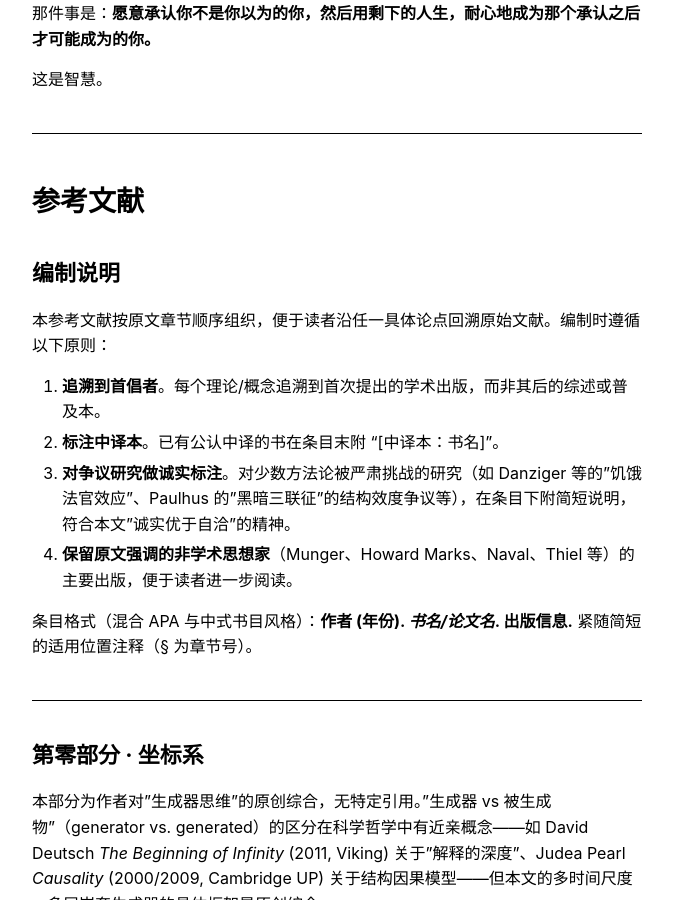
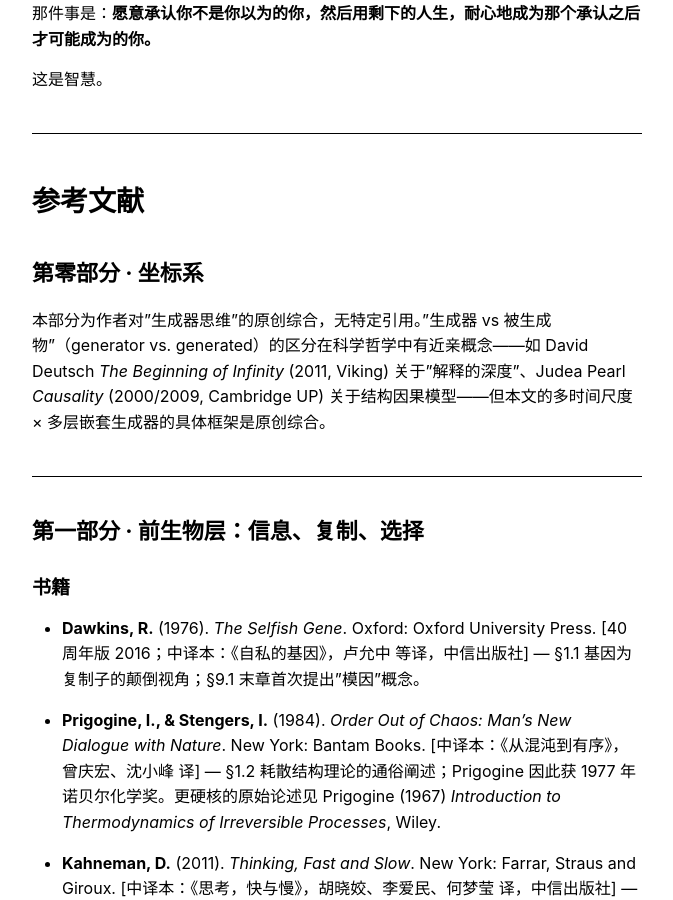
Before and after one commit to elemer1/elemer1.github.io, a Jekyll site: the page built from _markdown/人性的生成器.md, in a window 1280 px wide and 900 px high, scrolled down 44980 px. Shown: the whole window, without its empty margins (303-976 px from the left). Built offline with Jekyll 4.4.1, drawn with Linux system fonts in a browser that asks for light colours.

Commit message:
Update 人性的生成器.md

```diff
--- a/_markdown/人性的生成器.md
+++ b/_markdown/人性的生成器.md
@@ -1315,19 +1315,6 @@ Howard Marks 的"第二层思考"本质上是说：**不要预测资产，预测
 
 # 参考文献
 
-## 编制说明
-
-本参考文献按原文章节顺序组织，便于读者沿任一具体论点回溯原始文献。编制时遵循以下原则：
-
-1. **追溯到首倡者**。每个理论/概念追溯到首次提出的学术出版，而非其后的综述或普及本。
-2. **标注中译本**。已有公认中译的书在条目末附 "[中译本：书名]"。
-3. **对争议研究做诚实标注**。对少数方法论被严肃挑战的研究（如 Danziger 等的"饥饿法官效应"、Paulhus 的"黑暗三联征"的结构效度争议等），在条目下附简短说明，符合本文"诚实优于自洽"的精神。
-4. **保留原文强调的非学术思想家**（Munger、Howard Marks、Naval、Thiel 等）的主要出版，便于读者进一步阅读。
-
-条目格式（混合 APA 与中式书目风格）：**作者 (年份). *书名/论文名*. 出版信息.** 紧随简短的适用位置注释（§ 为章节号）。
-
----
-
 ## 第零部分 · 坐标系
 
 本部分为作者对"生成器思维"的原创综合，无特定引用。"生成器 vs 被生成物"（generator vs. generated）的区分在科学哲学中有近亲概念——如 David Deutsch *The Beginning of Infinity* (2011, Viking) 关于"解释的深度"、Judea Pearl *Causality* (2000/2009, Cambridge UP) 关于结构因果模型——但本文的多时间尺度 × 多层嵌套生成器的具体框架是原创综合。
```
